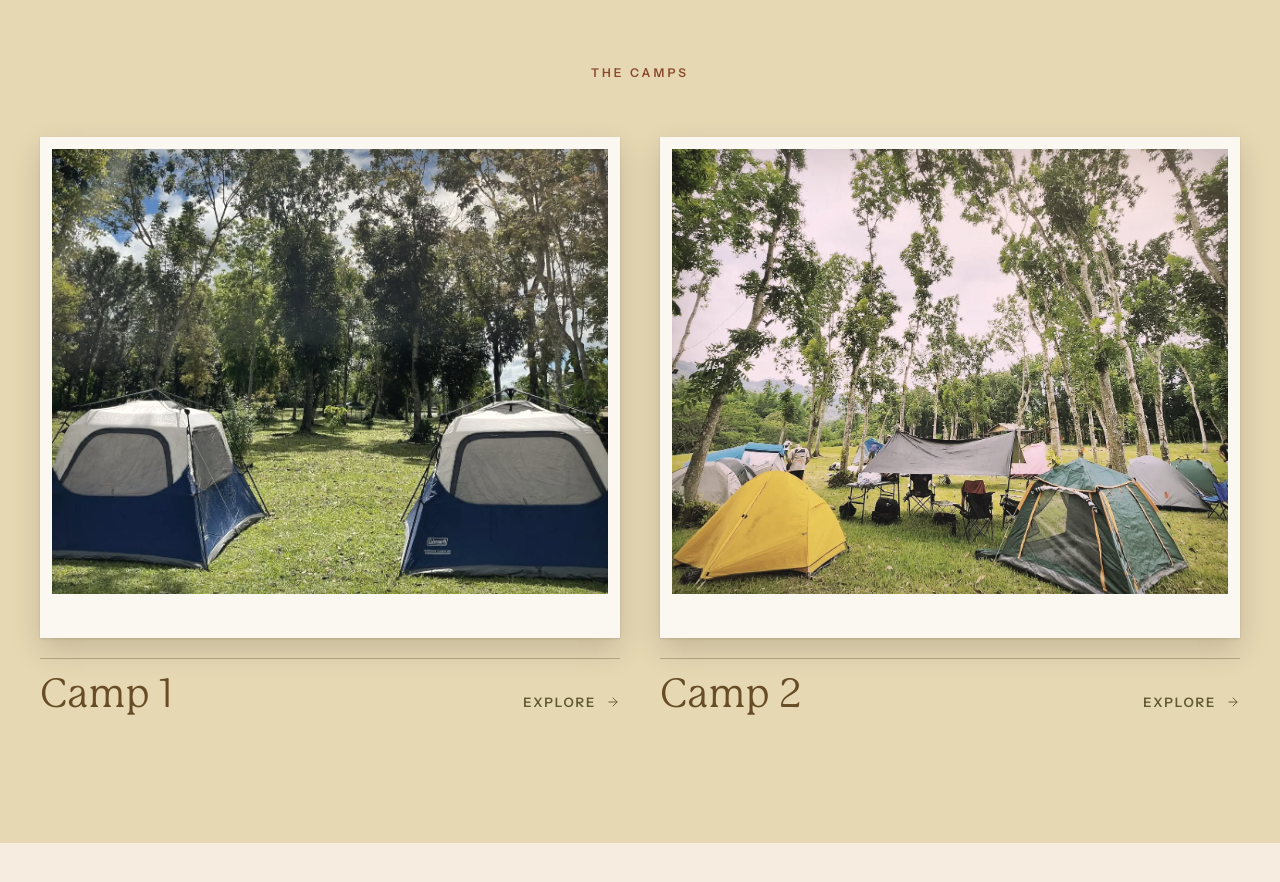
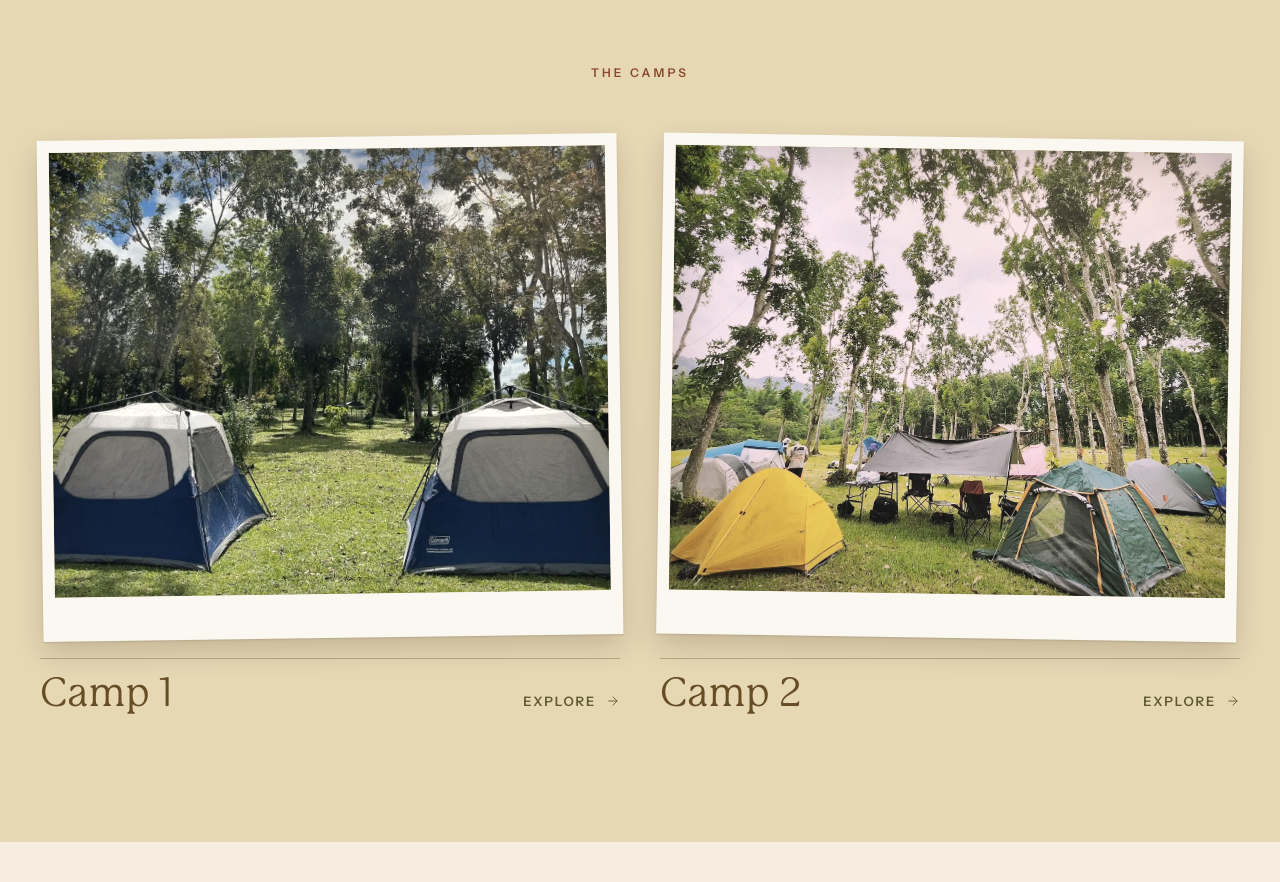
Before and after one commit to maxey05/the-rio-at-magdalena, a Next.js app: page / in a window 1280 px wide. Shown: the part 2700-3582 px from the top of the page. Built offline with nearby package versions, Linux system fonts and the light colour scheme; no server answers.

Commit message:
tilt and slide in the home camp cards

```diff
--- a/components/home-camps.tsx
+++ b/components/home-camps.tsx
@@ -2,8 +2,12 @@ import Link from "next/link";
 import { ArrowRightIcon } from "@/components/icons";
 import { HomePhoto } from "@/components/home-photo";
 import { homeCamps, openCamps } from "@/lib/content";
+import { revealDelay } from "@/lib/reveal";
 
 const cardPositions = ["center 78%", "center 70%"];
+const cardTilts = ["-0.8deg", "0.9deg"];
+const cardSlides = ["left", "right"];
+const cardDelays = [150, 300];
 
 export function HomeCamps() {
   return (
@@ -12,6 +16,7 @@ export function HomeCamps() {
         <h2
           id="home-camps-title"
           data-reveal=""
+          data-anim="rise"
           className="text-center font-brand-label text-overline font-semibold uppercase tracking-label text-sienna-strong"
         >
           {homeCamps.overline}
@@ -19,15 +24,28 @@ export function HomeCamps() {
         <ul className="grid gap-10 md:grid-cols-2">
           {openCamps.map((camp, index) =>
             camp.cardPhoto ? (
-              <li key={camp.id} data-reveal={String(index + 1)}>
-                <Link href="/camps" className="group/card flex flex-col gap-5 text-earth">
+              <li
+                key={camp.id}
+                data-reveal=""
+                data-anim={cardSlides[index]}
+                style={revealDelay(cardDelays[index])}
+              >
+                <Link href="/camps" className="group/card polaroid-host flex flex-col gap-5 text-earth">
                   <HomePhoto
                     photo={camp.cardPhoto}
                     position={cardPositions[index]}
+                    tilt={cardTilts[index]}
                     sizes="(min-width: 768px) 600px, 100vw"
                     className="aspect-5/4"
                   />
-                  <span className="flex items-baseline justify-between gap-4 border-t border-earth/35 pt-4">
+                  <span className="relative flex items-baseline justify-between gap-4 pt-4">
+                    <span
+                      aria-hidden="true"
+                      data-reveal=""
+                      data-anim="line"
+                      style={revealDelay(cardDelays[index] + 550)}
+                      className="absolute inset-x-0 top-0 h-px bg-earth/35"
+                    />
                     <span className="font-brand-display text-[2.5rem] leading-none">{camp.name}</span>
                     <span className="inline-flex items-center gap-2.5 font-brand-label text-button font-semibold uppercase tracking-button text-olive-strong">
                       {homeCamps.action}
```
